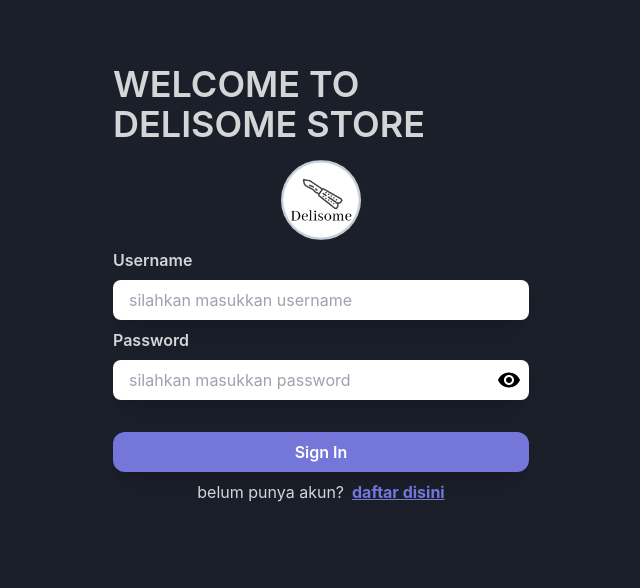
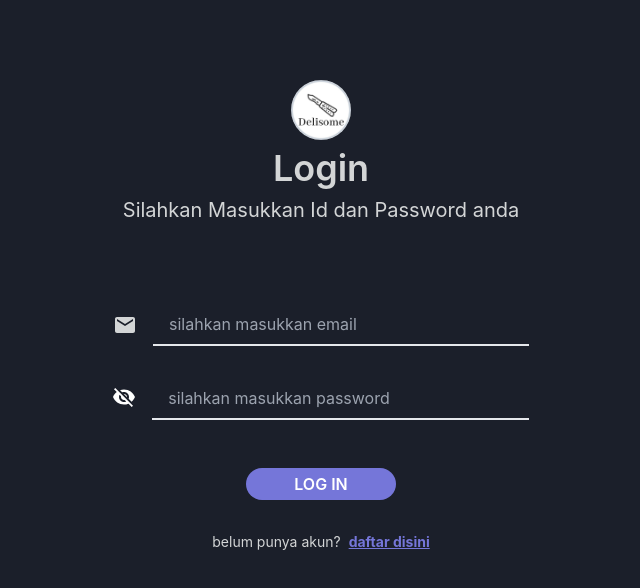
Before and after one commit to johnsungjs/delisome.github.io, a React (Create React App) app: page /login in a window 1280 px wide. Shown: the top 588 px of the page, without its empty margins (319-959 px from the left). Built offline with nearby package versions, Linux system fonts and the light colour scheme.

Commit message:
update login page

```diff
--- a/src/components/InputPassword.jsx
+++ b/src/components/InputPassword.jsx
@@ -1,5 +1,5 @@
 import { useState } from "react";
-import { RemoveRedEye } from "@mui/icons-material";
+import { RemoveRedEye, VisibilityOff } from "@mui/icons-material";
 
 export default function InputPassword() {
   const [showPassword, setShowPassword] = useState(false);
@@ -9,16 +9,16 @@
       <label className="block" htmlFor="password">
         <div className="relative">
           <i
-            className="absolute top-[6px] right-2 text-black"
+            className="absolute top-[-16px] right-0 text-white"
             onClick={() => setShowPassword(!showPassword)}
           >
-            <RemoveRedEye />
+            {showPassword ? <RemoveRedEye /> : <VisibilityOff />}
           </i>
         </div>
       </label>
       <input
         type={showPassword ? "text" : "password"}
-        className="block w-full px-4 py-2 rounded-lg shadow-xl outline-none text-black"
+        className="border-b-2 ml-4 w-full px-4 py-2 bg-transparent outline-none text-white"
         id="password"
         autoComplete="on"
         placeholder="silahkan masukkan password"
--- a/src/pages/LoginPage.jsx
+++ b/src/pages/LoginPage.jsx
@@ -1,6 +1,7 @@
 import { useNavigate } from "react-router-dom";
 import InputPassword from "../components/InputPassword";
-import logo from "../assets/delisome-logo.jpeg"
+import logo from "../assets/delisome-logo.jpeg";
+import { Email } from "@mui/icons-material";
 
 export default function LoginPage() {
   const navigate = useNavigate();
@@ -14,33 +15,42 @@
   return (
     <>
       <div className="w-full h-full min-h-screen bg-primary">
-        <div className="pt-16 pb-4 px-8 sm:px-32 max-w-2xl mx-auto text-left text-2xl sm:text-4xl font-semibold">
-          WELCOME TO DELISOME STORE
+        <img
+          className="mt-20 mx-auto rounded-full"
+          alt="delisome-logo"
+          src={logo}
+          width={"60px"}
+        />
+
+        <div className="pt-2 text-center">
+          <p className="text-2xl sm:text-4xl font-semibold">Login</p>
+          <p className="pt-2 text-sm sm:text-xl">
+            Silahkan Masukkan Id dan Password anda
+          </p>
         </div>
-        <img className="mx-auto rounded-full" alt="delisome-logo" src={logo} width={"80px"}/>
         <form onSubmit={handleSubmit}>
           <div className="px-8 sm:px-32 max-w-2xl mx-auto">
-            <label className="block py-2 font-semibold" htmlFor="username">
-              Username
-            </label>
+            <div className="flex pt-20 items-center">
+              <Email />
               <input
                 type="text"
-              className="block w-full px-4 py-2 rounded-lg shadow-xl outline-none text-black"
+                className="border-b-2 ml-4 w-full px-4 py-2 bg-transparent outline-none text-white"
                 id="username"
                 autoComplete="on"
-              placeholder="silahkan masukkan username"
+                placeholder="silahkan masukkan email"
               />
-            <label className="block py-2 font-semibold" htmlFor="password">
-              <p>Password</p>
-            </label>
+            </div>
+            <div className="flex pt-8 items-center">
+              <div className="w-[24px] p-2" />
               <InputPassword />
-            <button className="w-full mt-8 px-4 py-2 rounded-xl bg-tertiary shadow-xl hover:opacity-80 text-white font-semibold">
-              Sign In
+            </div>
+            <button className="block mt-12 mx-auto px-12 py-1 rounded-full bg-tertiary hover:opacity-80 text-white font-semibold">
+              LOG IN
             </button>
-            <div className="py-2 flex justify-center">
-              <p className="pr-2">belum punya akun?</p>
+            <div className="pt-8 pb-8 flex justify-center">
+              <p className="pr-2 text-sm">belum punya akun?</p>
               <p
-                className="underline cursor-pointer text-tertiary font-bold"
+                className="underline text-sm cursor-pointer text-tertiary font-bold"
                 onClick={() => navigate("/register")}
               >
                 daftar disini
```
Lines whose indentation alone changed are shown as unchanged.
